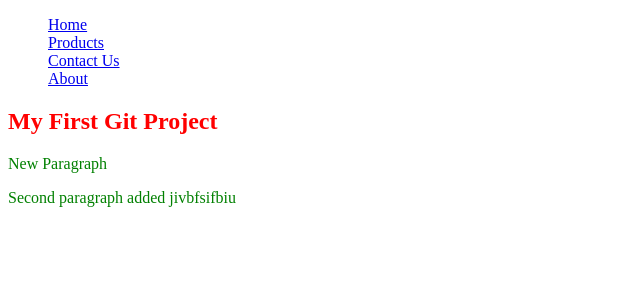
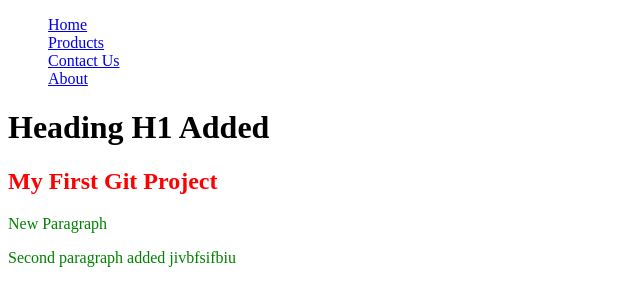
Before and after one commit to samadhan-diwane/gitdemo, a plain HTML site: page index.html in a window 1280 px wide. Shown: the whole page, without its empty margins (0-640 px from the left). Drawn offline with Linux system fonts and the light colour scheme.

Commit message:
H1 Added

```diff
--- a/index.html
+++ b/index.html
@@ -15,6 +15,7 @@
 		</ul>
 	</nav>
 
+	<h1>Heading H1 Added</h1>
 	<h2> My First Git Project</h2>
 	<p>New Paragraph</p>
 	<p> Second paragraph added jivbfsifbiu</p>
```
